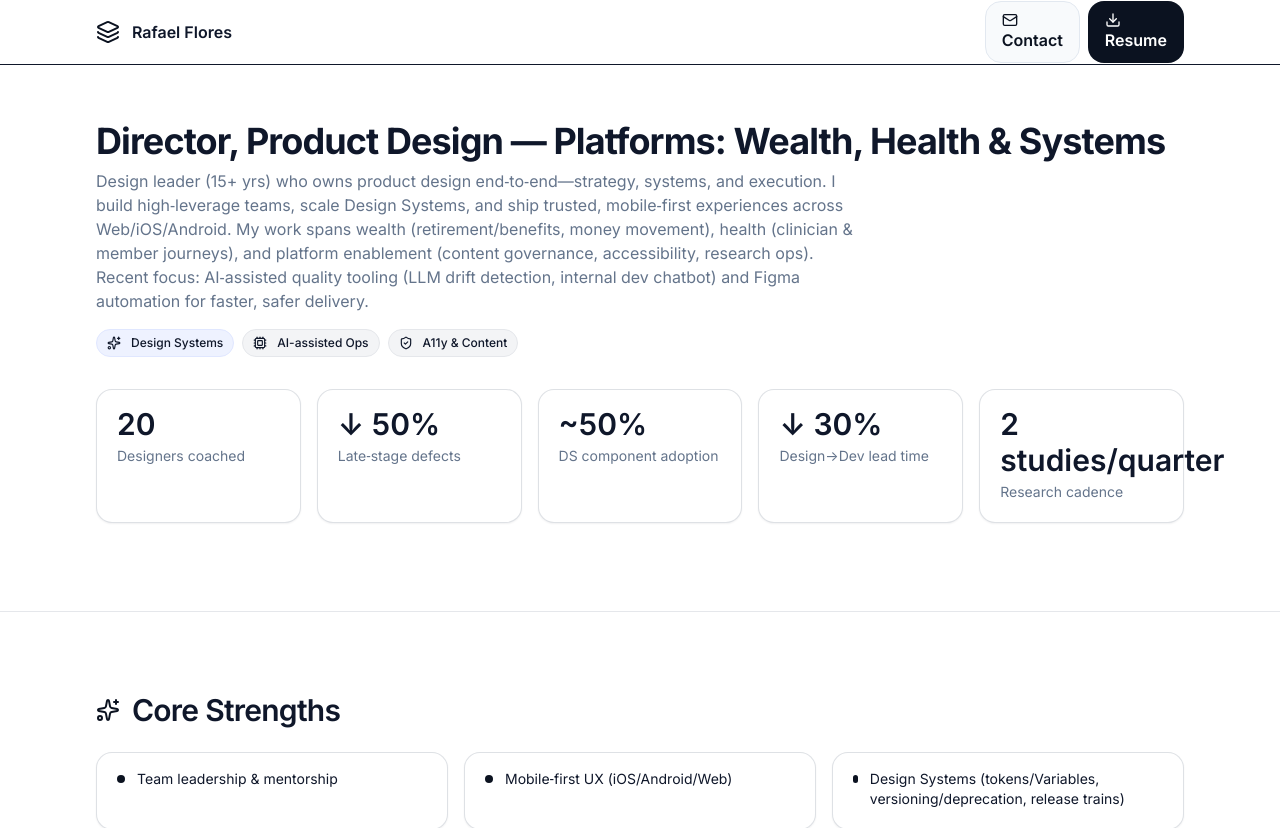
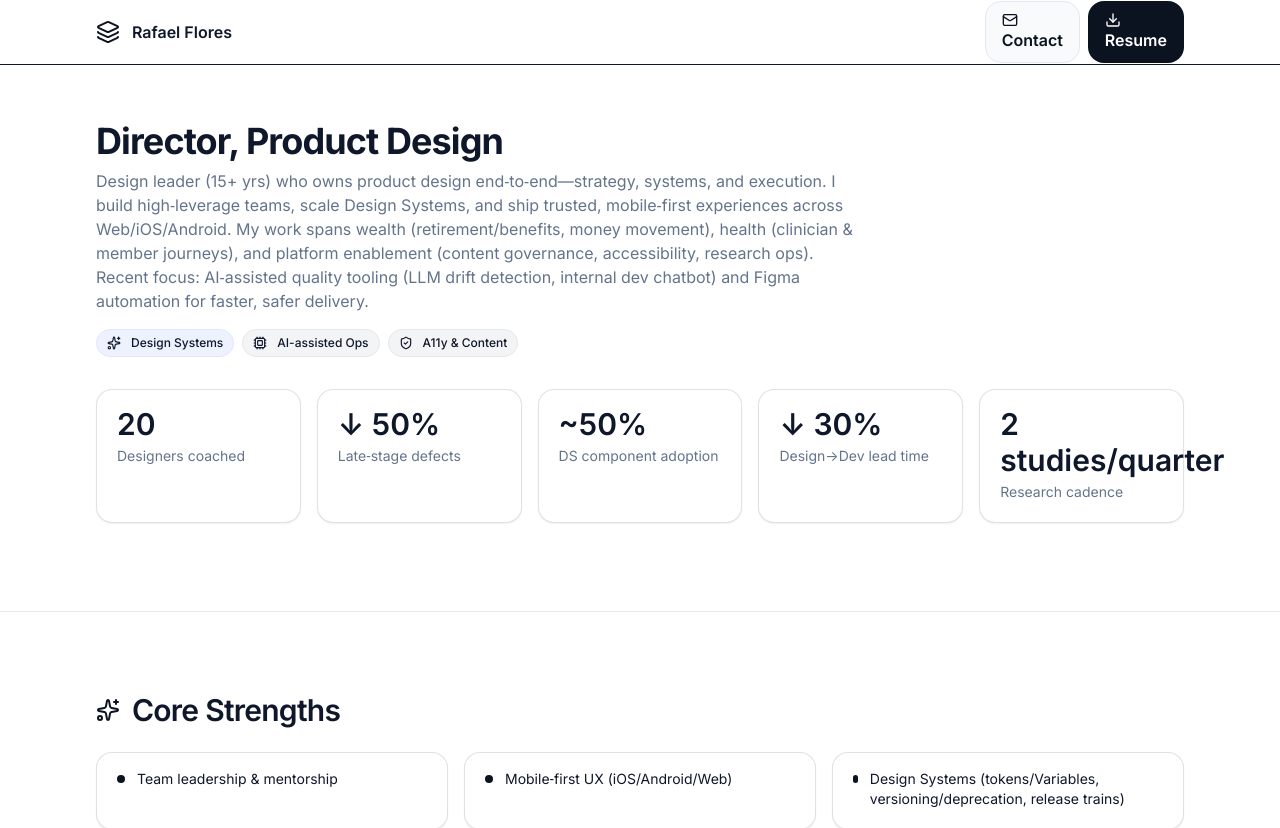
Before and after one commit to rflores-alight/Portfolio, a React (Vite) app: page / in a window 1280 px wide. Shown: the top 828 px of the page. Built offline with nearby package versions, Linux system fonts and the light colour scheme.

Commit message:
updated title and subtitle

```diff
--- a/src/App.jsx
+++ b/src/App.jsx
@@ -10,7 +10,8 @@ import { Separator } from "@/components/ui/separator";
 // === Generic Portfolio Content (Wealth • Health • Design Systems • A11y • Content) ===
 const PROFILE = {
   name: "Rafael Flores",
-  title: "Director, Product Design — Platforms: Wealth, Health & Systems",
+  title: "Director, Product Design",
+  subtitle: "Platforms: Wealth, Health & Systems",
   email: "ralf.flores@gmail.com",
   summary:
     "Design leader (15+ yrs) who owns product design end‑to‑end—strategy, systems, and execution. I build high‑leverage teams, scale Design Systems, and ship trusted, mobile‑first experiences across Web/iOS/Android. My work spans wealth (retirement/benefits, money movement), health (clinician & member journeys), and platform enablement (content governance, accessibility, research ops). Recent focus: AI‑assisted quality tooling (LLM drift detection, internal dev chatbot) and Figma automation for faster, safer delivery.",
```
